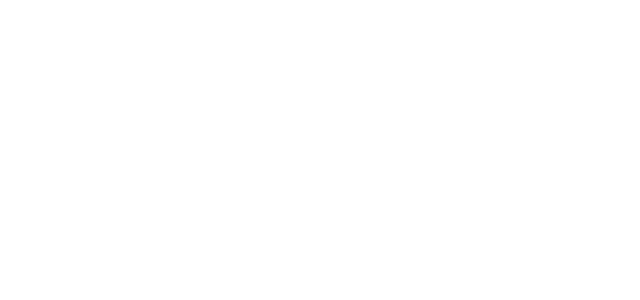
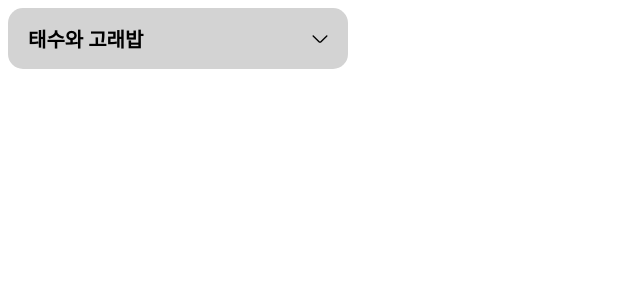
Before and after one commit to Team-Turkey7/FirstStep_FE, a React (Vite) app: page / in a window 1280 px wide. Shown: the top 300 px of the page, without its empty margins (0-640 px from the left). Built offline with nearby package versions, Linux system fonts and the light colour scheme.

Commit message:
feat: 틀린 수학 문제 컴포넌트

```diff
--- a/src/App.tsx
+++ b/src/App.tsx
@@ -1,5 +1,8 @@
+import { RouterProvider } from "react-router-dom";
+import { Router } from "./Router";
+
 function App() {
-  return <></>;
+  return <RouterProvider router={Router} />;
 }
 
 export default App;
--- /dev/null
+++ b/src/Router.tsx
@@ -0,0 +1,9 @@
+import { createBrowserRouter } from "react-router-dom";
+import { Home } from "./pages";
+
+export const Router = createBrowserRouter([
+  {
+    path: "/",
+    element: <Home />,
+  },
+]);
--- /dev/null
+++ b/src/assets/arrows/index.ts
@@ -0,0 +1 @@
+export { default as bottomArrow } from "./bottomArrow.svg";
--- a/src/assets/index.ts
+++ b/src/assets/index.ts
@@ -0,0 +1 @@
+export * from "./arrows";
--- /dev/null
+++ b/src/components/MathAnswer.tsx
@@ -0,0 +1,87 @@
+import { useState } from "react";
+import styled from "@emotion/styled";
+import { bottomArrow } from "../assets";
+
+interface ITestType {
+  problemId: number;
+  problem: string;
+  problemDetail: string;
+  answer: string;
+}
+
+export const MathAnswer = ({
+  problemId,
+  problem,
+  problemDetail,
+  answer,
+}: ITestType) => {
+  const [active, setActive] = useState(false);
+
+  return (
+    <Wrapper key={problemId} onClick={() => setActive((prev) => !prev)}>
+      <Header>
+        <Question>{problem}</Question>
+        <ArrowIcon $active={active}>
+          <img src={bottomArrow} />
+        </ArrowIcon>
+      </Header>
+
+      <ContentWrapper $active={active}>
+        <Divider />
+        <ProblemDetail>{problemDetail}</ProblemDetail>
+        <AnswerText>답: {answer}</AnswerText>
+      </ContentWrapper>
+    </Wrapper>
+  );
+};
+
+const ProblemDetail = styled.div`
+  margin-bottom: 15px;
+  font-size: 16px;
+`;
+
+const Wrapper = styled.div`
+  width: 340px;
+  background-color: #d3d3d3;
+  border-radius: 15px;
+  padding: 16px 20px;
+  box-sizing: border-box;
+  cursor: pointer;
+  transition: all 0.3s ease-in-out;
+`;
+
+const Header = styled.div`
+  display: flex;
+  justify-content: space-between;
+  align-items: center;
+`;
+
+const Question = styled.div`
+  font-weight: 700;
+  font-size: 20px;
+`;
+
+const ArrowIcon = styled.div<{ $active: boolean }>`
+  display: flex;
+  align-items: center;
+  transition: transform 0.3s ease;
+  transform: rotate(${({ $active }) => ($active ? "180deg" : "0deg")});
+`;
+
+const ContentWrapper = styled.div<{ $active: boolean }>`
+  overflow: hidden;
+  max-height: ${({ $active }) => ($active ? "200px" : "0")};
+  transition: max-height 0.3s ease;
+`;
+
+const Divider = styled.div`
+  width: 100%;
+  height: 1px;
+  background-color: #888;
+  margin: 12px 0;
+`;
+
+const AnswerText = styled.div`
+  font-size: 16px;
+  font-weight: 600;
+`;
--- a/src/components/index.ts
+++ b/src/components/index.ts
@@ -0,0 +1 @@
+export * from "./MathAnswer";
--- /dev/null
+++ b/src/pages/example.tsx
@@ -0,0 +1,22 @@
+import { MathAnswer } from "../components";
+
+const test = {
+  problemId: 1,
+  problem: "태수와 고래밥",
+  problemDetail:
+    "태수는 20개의 고래밥을 가지고 있다.하지만 정욱이가 고래밥이 너무 가지고 싶어 태수의 고래밥 14개를 뺏었다.태수가 가지고 있는 고래밥의 개수는?",
+  answer: "",
+};
+
+export const Home = () => {
+  return (
+    <>
+      <MathAnswer
+        problemId={test.problemId}
+        problem={test.problem}
+        problemDetail={test.problemDetail}
+        answer={test.answer}
+      />
+    </>
+  );
+};
--- a/src/pages/index.ts
+++ b/src/pages/index.ts
@@ -0,0 +1 @@
+export * from "./example";
```
Also changed, not shown: src/assets/arrows/bottomArrow.svg (added).
